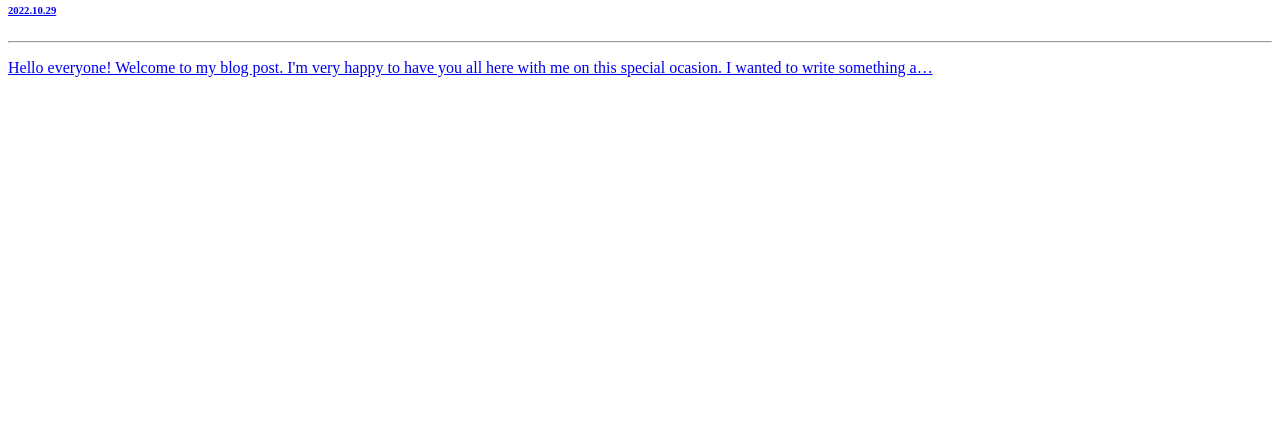
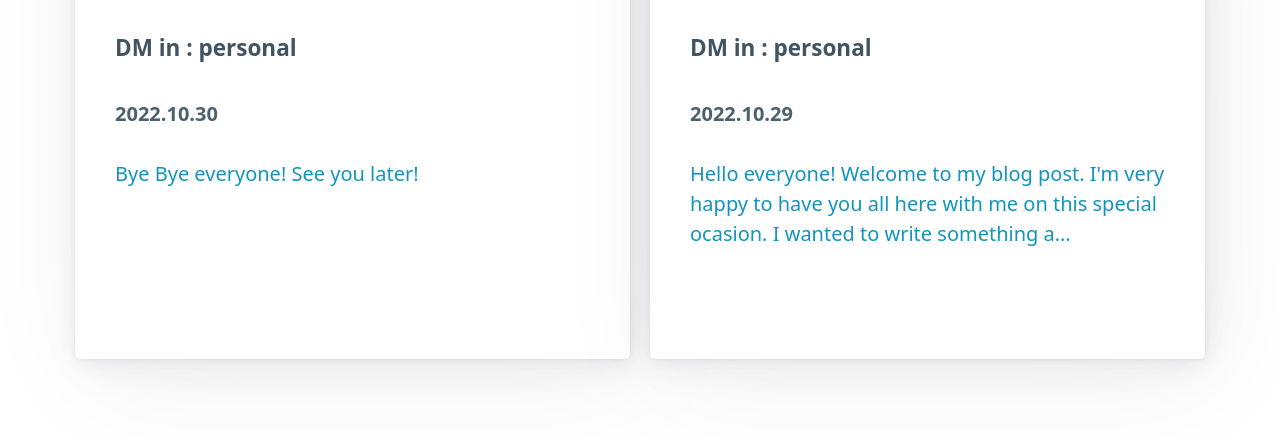
Before and after one commit to gksehfapd/Dev-Stickers, a Gatsby site: page /blog in a window 1280 px wide. Shown: the part 409-848 px from the top of the page. Before the commit the page ends 800 px from the top, so only its background shows below. Built offline with nearby package versions, Linux system fonts and the light colour scheme; Gatsby itself is replaced by a stand-in of ours.

Commit message:
style: Pico CSS

```diff
--- /dev/null
+++ b/gatsby-browser.ts
@@ -0,0 +1 @@
+import './src/styles.css'
--- a/src/components/layout.tsx
+++ b/src/components/layout.tsx
@@ -8,7 +8,7 @@ interface ILayoutProps {
 
 const Layout = ({ children, title }: ILayoutProps) => {
 	return (
-		<div>
+		<div className="container">
 			<nav>
 				<ul>
 					<li>
--- a/src/pages/blog/index.tsx
+++ b/src/pages/blog/index.tsx
@@ -9,7 +9,7 @@ const Blog = ({ data }: PageProps<Queries.BlogPostsQuery>) => {
 
 	return (
 		<Layout title="Welcome to DevStickers ⭐️">
-			<section>
+			<section className="grid">
 				{data.allMdx.nodes.map((file, index) => (
 					<article key={index}>
 						<Link to={`/blog/${file.frontmatter?.slug}`}>
@@ -18,7 +18,6 @@ const Blog = ({ data }: PageProps<Queries.BlogPostsQuery>) => {
 								{file.frontmatter?.author} in : {file.frontmatter?.category}
 							</h5>
 							<h6>{file.frontmatter?.date}</h6>
-							<hr />
 							<p>{file.excerpt}</p>
 						</Link>
 					</article>
--- a/src/pages/index.tsx
+++ b/src/pages/index.tsx
@@ -7,6 +7,7 @@ import { GatsbyImage, getImage } from 'gatsby-plugin-image'
 const IndexPage = ({ data }: PageProps<Queries.StickersQuery>) => {
 	return (
 		<Layout title="Welcome to DevStickers ⭐️">
+			<div className="grid">
 				{data.allContentfulStickerPack.nodes.map((stickers) => (
 					<article>
 						<GatsbyImage
@@ -19,6 +20,7 @@ const IndexPage = ({ data }: PageProps<Queries.StickersQuery>) => {
 						</Link>
 					</article>
 				))}
+			</div>
 		</Layout>
 	)
 }
--- /dev/null
+++ b/src/styles.css
@@ -0,0 +1 @@
+@import url('https://cdn.jsdelivr.net/npm/@picocss/pico@1/css/pico.min.css');
```
Lines whose indentation alone changed are shown as unchanged.
